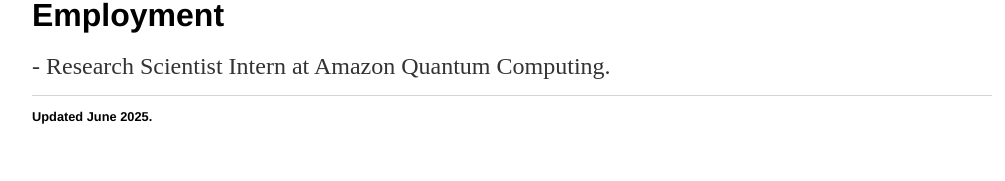
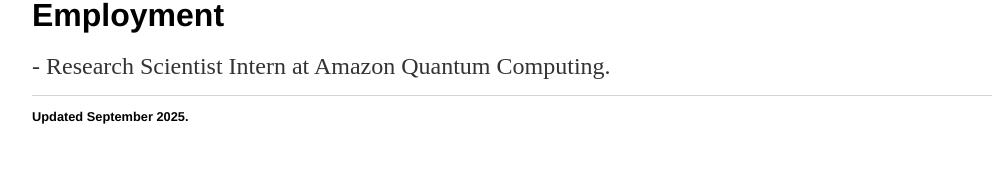
Before and after one commit to emilkhab/emilkhab.github.io, a Jekyll site: the page built from index.html, in a window 1280 px wide. Shown: the part 2088-2269 px from the top of the page, without its empty margins (128-1133 px from the left). Built offline with Jekyll 4.4.1, drawn with Linux system fonts in a browser that asks for light colours.

Commit message:
Update default.html

```diff
--- a/_layouts/default.html
+++ b/_layouts/default.html
@@ -25,7 +25,7 @@
 
 		<footer>
     			<ul>
-        			<li>Updated June 2025.</li>
+        			<li>Updated September 2025.</li>
 			</ul>
 		</footer>
 	</body>
```
